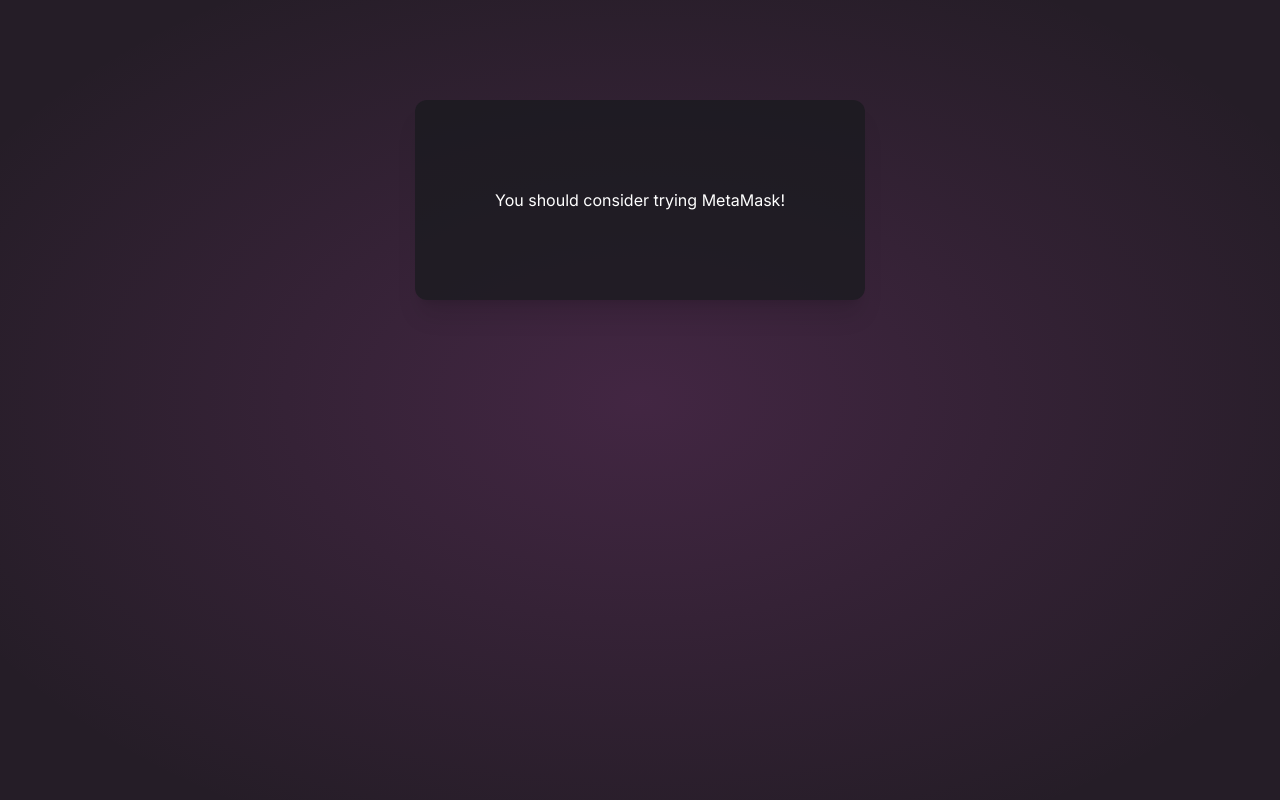
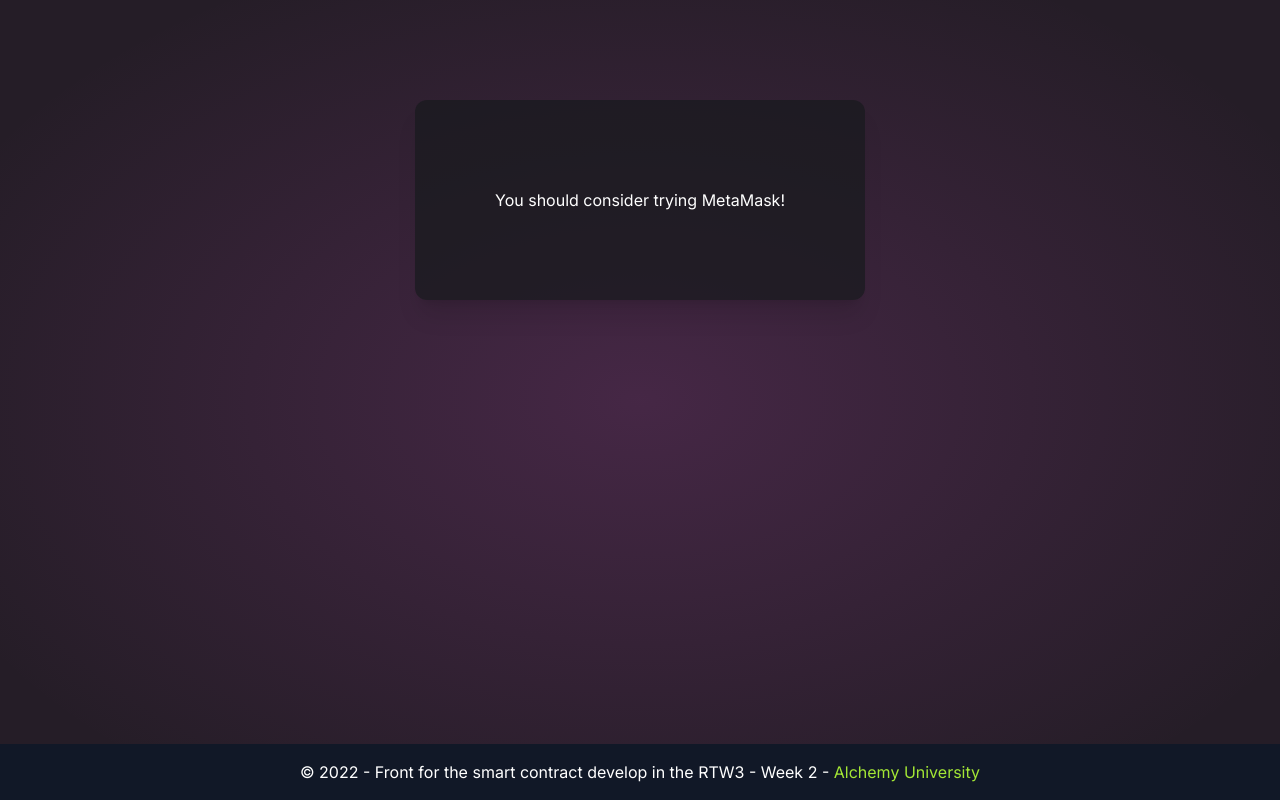
Before and after one commit to agzaracho/AU---RTW3---CHALLENGE-WEEK-2, a React (Vite) app: page / in a window 1280 px wide. Built offline with nearby package versions, Linux system fonts and the light colour scheme; a web font is replaced by a local one.

Commit message:
first commit

```diff
--- a/src/App.jsx
+++ b/src/App.jsx
@@ -1,6 +1,7 @@
 import { useContext } from "react";
 import Navbar from "./components/Navbar";
 import Error from "./components/Error";
+import Footer from "./components/Footer";
 import BuyMeACoffe from "./components/buyMeACoffe";
 import { Routes, Route } from "react-router-dom";
 import { DataContext } from "./context/DataContext";
@@ -50,6 +51,8 @@
 
       <div className="bg-shine bg-main fixed top-0 left-0 right-0 bottom-0 z-[-1] h-200"></div>
 
+      <Footer />
+
     </div>
   );
 }
--- a/src/components/Footer.jsx
+++ b/src/components/Footer.jsx
@@ -4,12 +4,12 @@
 export default function Footer() {
   return (
 
-        <footer className="text-center bg-gray-900 text-white footer">
-            <div className="text-center p-4">
-            <p> © 2022 Thanks por tanto GDE</p>
-            <a class="text-whitehite" href="https://tailwind-elements.com/">Tailwind Elements</a>
-            </div>
-        </footer>
+    <footer className="text-center bg-gray-900 text-white footer">
+      <div className="text-center p-4">
+        <p> © 2022 - Front for the smart contract develop in the RTW3 - Week 2  -
+          <a class="text-lime-400" href="https://university.alchemy.com/"> Alchemy University</a></p>
+      </div>
+    </footer>
 
   )
 }
--- a/src/components/Navbar.jsx
+++ b/src/components/Navbar.jsx
@@ -36,7 +36,7 @@
 };
 
 export default function Navbar() {
-  const { requestAccount, account} = useContext(DataContext);
+  const { requestAccount, account } = useContext(DataContext);
   const [isActive, setIsActive] = useState("BuyMeACoffe");
   const navMenu = ["BuyMeACoffe", "GitHub"];
 
@@ -55,8 +55,8 @@
         {/* LOGO */}
         <a href="https://university.alchemy.com/" target="_blank">
           <img className="w-14 ml-3"
-          src={au}
-          alt="AlchemyUniversity-logo"
+            src={au}
+            alt="AlchemyUniversity-logo"
           />
         </a>
 
--- a/src/index.css
+++ b/src/index.css
@@ -4,13 +4,15 @@
 @tailwind base;
 @tailwind components;
 @tailwind utilities;
+
+
 body {
-    min-height: 300px;
   margin: 0;
   padding: 0;
   font-family: 'Inter', sans-serif;
   -webkit-font-smoothing: antialiased;
   -moz-osx-font-smoothing: grayscale;
+
 }
 
 img {
@@ -25,67 +27,25 @@
   -webkit-appearance: none;
 }
 
-/*FOOTER*/
-
-#footer-logo {
-    position: absolute;
-    left: 20px;
-    top: 12.5px;
-    width: 61px;
-    height: 25px;
+footer {
+  align-self: bottom;
+  width: 100%;
 }
 
-  .master-footer-list {
-    list-style-type: none;
-    overflow: hidden;
-    padding: 0;
-    margin: 0;
+#root {
+  min-height: 100vh;
 }
-
-  .master-footer-list li {
-    display: inline-block;
-    vertical-align: middle;
-    padding-top: 17px;
-    padding-left: 15px;
-  }
-
-  .master-footer-list a:hover {
-    text-decoration: underline;
-  }
-
-  /* removed master footer wrap css */
-
-  footer {
-    font-family: var(--work-sans);
-    font-weight: 300;
-    font-size: 14px;
-    text-align: center;
-    position: absolute; /* position absolute instead of fixed */
-    bottom: -468px; /* move inside the body margin */
-    left: 0;
-    right: 0;
-    margin-bottom: 0px;
-    height: 50px;
-    width: 100%;
-    background-color: black;
-  }
-
-  /* Removed redundant div/wrapper */
-
-  footer a {
-    color: #ffffff;
-    text-decoration: none;
-  }
-
-  footer span {
-    color: #ffffff;
-  }
-
 
 .bg-main {
   background-color: #251d27;
 }
 
 .bg-shine {
-    background-image: radial-gradient(60% 60% at 50% 50%, #C850C0 -450%, transparent 100%);
+  background-image: radial-gradient(60% 60% at 50% 50%, #C850C0 -400%, transparent 100%);
 }
+
+.App {
+  display: flex;
+  flex-direction: column;
+  justify-content: space-between;
+}
--- a/src/main.jsx
+++ b/src/main.jsx
@@ -8,7 +8,7 @@
 ReactDOM.render(
   <BrowserRouter>
     <DataContextProvider>
-        <App />
+      <App />
     </DataContextProvider>
   </BrowserRouter>,
 
```
Also changed, not shown: src/components/buyMeACoffe.jsx (+26 -30 lines), index.html (line endings or trailing spaces), 1 other file (tests, documents, lock files or other folders). Lines whose indentation alone changed are shown as unchanged.
